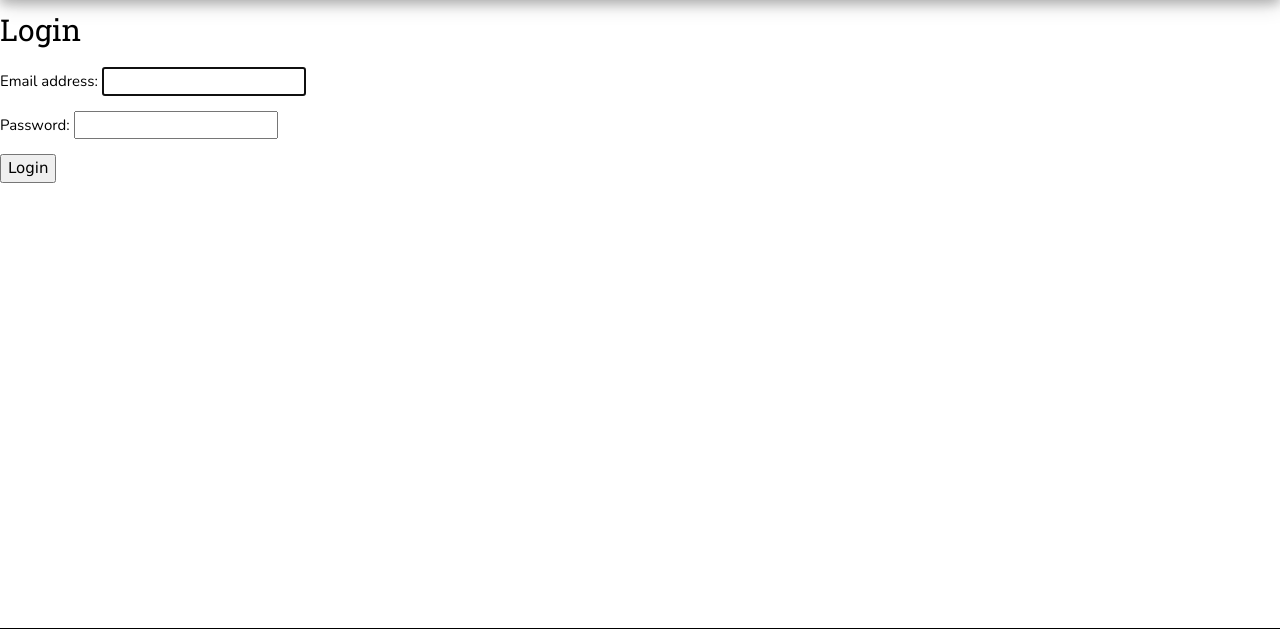
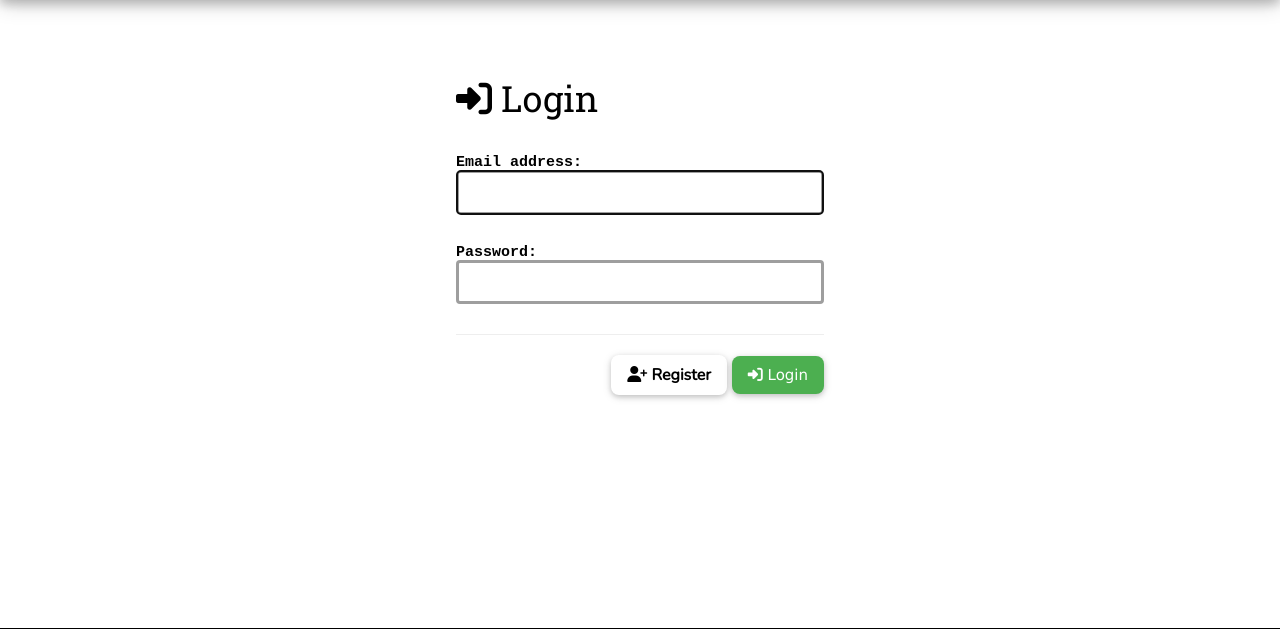
Before and after one commit to denniel-sadian/bringme, a Django app: page /accounts/login/ in a window 1280 px wide. Shown: the part 73-702 px from the top of the page. Run offline with Django 3.2, Linux system fonts and the light colour scheme; some libraries are stand-ins or nearby versions.

Commit message:
Make the register and login templates stunning

```diff
--- a/accounts/templates/registration/login.html
+++ b/accounts/templates/registration/login.html
@@ -1,11 +1,27 @@
 {% extends 'base.html' %}
 
 {% block content %}
-<h2>Login</h2>
+<style>
+    .inside-art {
+        max-width: 400px;
+    }
+</style>
 
-<form method="post">
-    {% csrf_token %}
-    {{ form.as_p }}
-    <input type="submit" value="Login">
-</form>
+<article class="w3-container inside-art">
+    <div class="w3-content">
+        <h1><i class="fas fa-sign-in-alt"></i> Login</h1>
+        <form method="post">
+            {% csrf_token %}
+            {{ form.as_p }}
+            <hr>
+            <div class="w3-right-align">
+                <a href="{% url 'accounts:register' %}" class="w3-button w3-card w3-round-large"><i
+                        class="fas fa-user-plus"></i> Register</a>
+                <button type="submit" class="w3-button w3-card w3-green w3-round-large"><i
+                        class="fas fa-sign-in-alt"></i>
+                    Login</button>
+            </div>
+        </form>
+    </div>
+</article>
 {% endblock %}
--- a/items/templates/base.html
+++ b/items/templates/base.html
@@ -147,6 +147,10 @@
             height: 150px;
         }
 
+        li {
+            color: #f44336;
+        }
+
         /**************************/
 
 
```
Also changed, not shown: accounts/templates/registration/register.html (+21 -6 lines).
